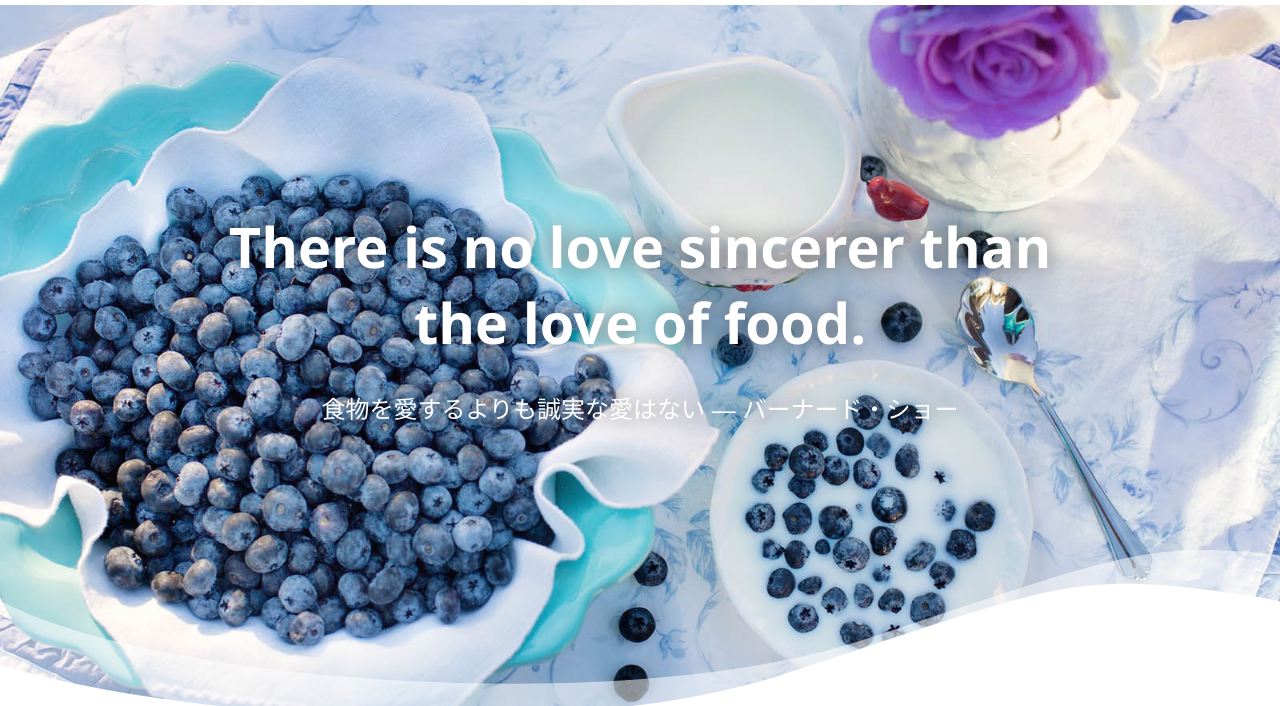
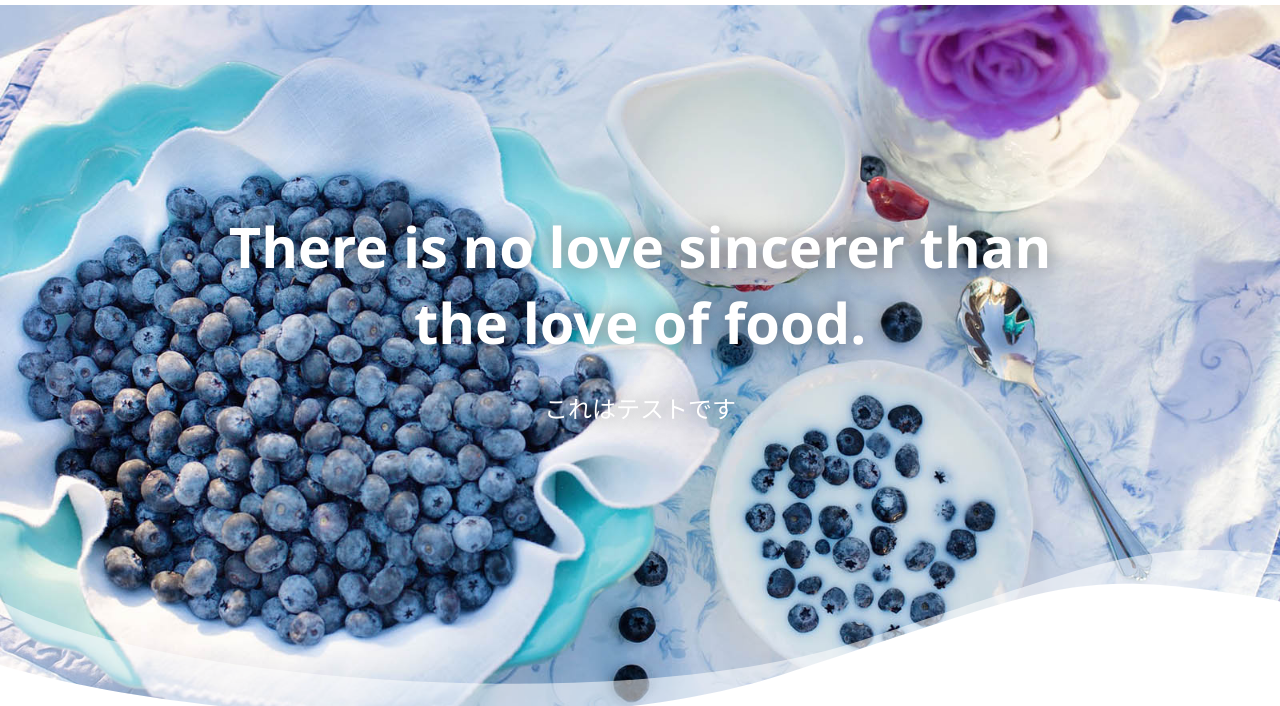
Before and after one commit to ryosuketter/GastbyMysite, a Gatsby site: page / in a window 1280 px wide. Shown: the part 95-801 px from the top of the page. Built offline with nearby package versions, Linux system fonts and the light colour scheme; Gatsby itself is replaced by a stand-in of ours.

Commit message:
change txt

```diff
--- a/src/pages/index.js
+++ b/src/pages/index.js
@@ -31,7 +31,7 @@ export default () => {
             There is no love sincerer than
             <br /> the love of food.
           </h1>
-          <p>食物を愛するよりも誠実な愛はない ― バーナード・ショー</p>
+          <p>これはテストです</p>
         </div>
         <div className="wave">
           <img src="/images/wave.svg" alt="" />
```
